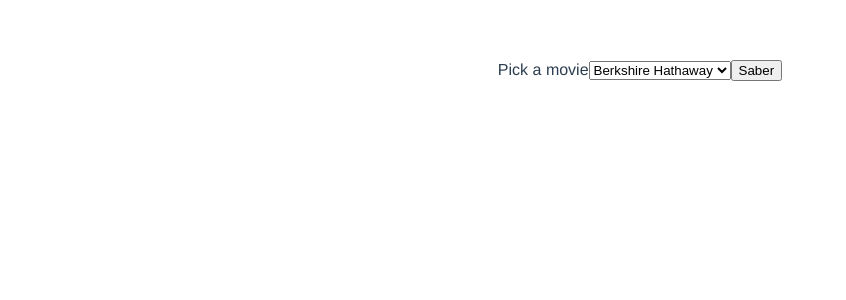
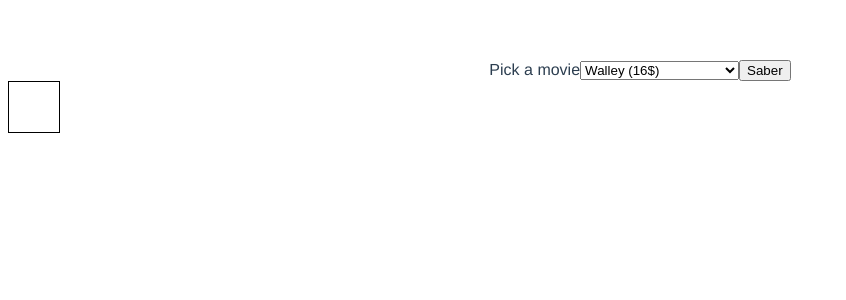
Before and after one commit to LilaSarfson/cinematest, a Vue app: page / in a window 1280 px wide. Shown: the top 300 px of the page, without its empty margins (0-846 px from the left). Built offline with nearby package versions, Linux system fonts and the light colour scheme.

Commit message:
se pasan bien los datos

```diff
--- a/package.json
+++ b/package.json
@@ -9,6 +9,7 @@
   },
   "dependencies": {
     "core-js": "^3.8.3",
+    "tailwindcss": "^3.1.8",
     "vue": "^3.2.13"
   },
   "devDependencies": {
--- a/src/App.vue
+++ b/src/App.vue
@@ -1,6 +1,7 @@
   <script setup>
     import data from './data/data.json'
     import MovieSelector from './components/MovieSelector.vue'
+    import CinemaSit from './components/CinemaSit.vue'
 
   </script>
 
@@ -22,7 +23,7 @@
 <template>
   <MovieSelector :movieData="movieData"/>
 <button @click="saberCosas">Saber</button>
-
+<CinemaSit/>
 </template>
 
 
--- /dev/null
+++ b/src/components/CinemaSit.vue
@@ -0,0 +1,28 @@
+<script>
+    export default {
+        props:{
+            Cinem:Object
+        },
+        data(){
+      return{
+        occuped:false,
+        free:false
+      }
+    },
+    methods:{
+
+  }
+}
+</script>
+    <template>
+    <div class="sitio">
+    </div>
+    </template>
+
+    <style scoped>
+      .sitio{
+        width: 50px;
+        height: 50px;
+        border: 1px black solid;
+      }
+    </style>
--- a/src/components/MovieSelector.vue
+++ b/src/components/MovieSelector.vue
@@ -15,7 +15,7 @@
     <template>
     <label>Pick a movie</label>
     <select name="movies" id="movie"> -->
-    <option v-for="data in movieData" :key="data.No" value="">{{data.Name}}</option>
+    <option v-for="data in movieData" :key="data.id" value="">{{`${data.Name} (${data.TicketPrice})`}}</option>
     </select>
 
     </template>
--- a/src/data/data.json
+++ b/src/data/data.json
@@ -1,34 +1,33 @@
 [
-    {
-       "Movie":[
-          {
-             "No":"1",
-             "Name":"Berkshire Hathaway",
-             "Market Capitalization":"$308 B"
-          },
-          {
-             "No":"2",
-             "Name":"dasd Hathaway",
-             "Market Capitalization":"$dsa B"
-          }
-       ],
-       "source":"investopedia.com",
-       "Time":"Feb 2019"
-    },
     {
         "Movie":[
            {
-              "No":"1",
-              "Name":"Berkshire Hathaway",
-              "Market Capitalization":"$308 B"
+              "id":"1",
+              "Name":"Walley",
+              "TicketPrice":"16$"
            },
            {
-              "No":"2",
-              "Name":"dasd Hathaway",
-              "Market Capitalization":"$dsa B"
-           }
+              "id":"2",
+              "Name":"Inside Out",
+              "TicketPrice":"10$"
+           },
+           {
+            "id":"3",
+            "Name":"Lord of the Rings",
+            "TicketPrice":"20$"
+         },
+         {
+            "id":"4",
+            "Name":"Truman's Show",
+            "TicketPrice":"19$"
+         },
+         {
+            "id":"5",
+            "Name":"Avatar",
+            "TicketPrice":"17$"
+         }
         ],
-        "source":"investopedia.com",
-        "Time":"Feb 2019"
+        "Asientos-totales":48,
+        "Asientos-disponibles":39
      }
  ]
```
Also changed, not shown: 1 other file (tests, documents, lock files or other folders).
